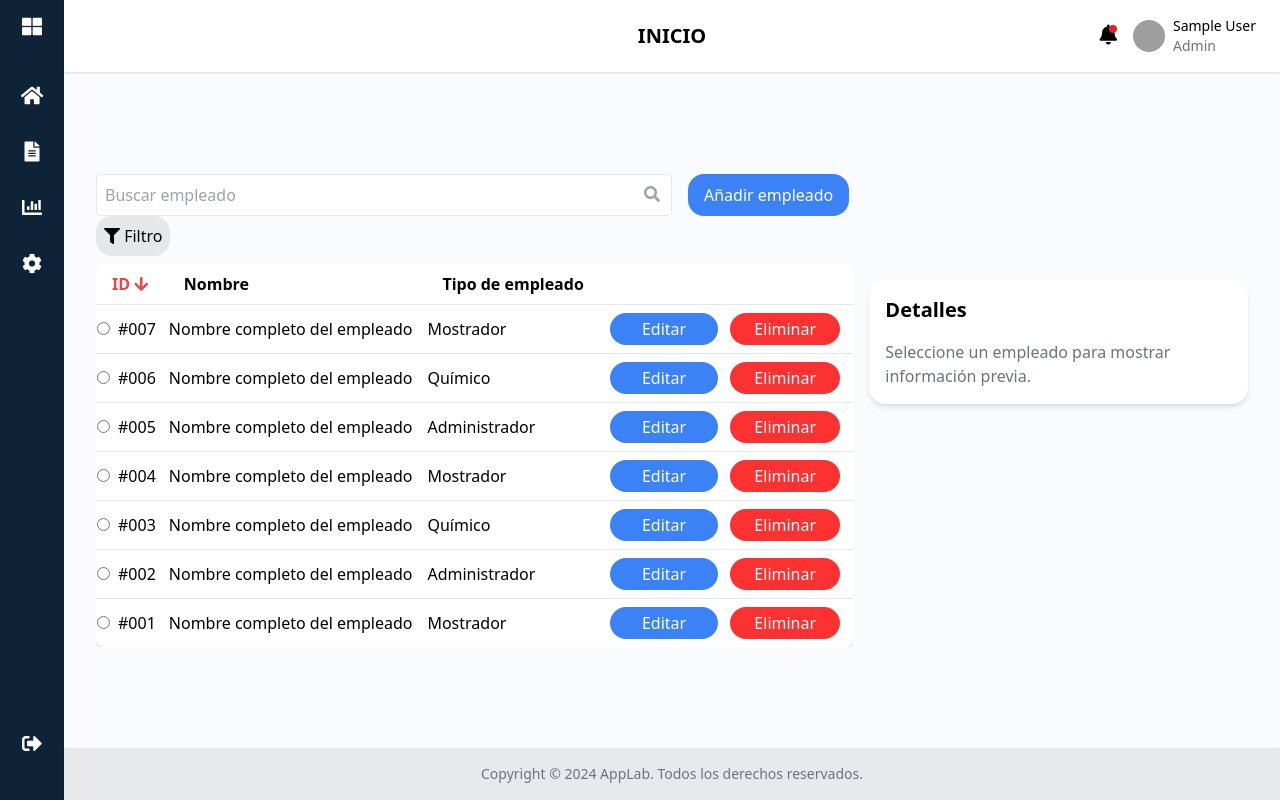
After one commit to angel-pilo/applab, a Flask app: page /admin/employees in a window 1280 px wide. The commit adds this page. Run offline with Flask 3, Linux system fonts and the light colour scheme; the visitor is signed in with stand-in values (Sample User, id 1); parts of the project's set-up code (start-up, migrations or seed data) failed here and were passed over; some libraries are stand-ins or nearby versions; grey boxes are pictures that could not be loaded.

Commit message:
feat: se agrego employees, aun falta consultar la lista con la base de datos

```diff
--- a/routes.py
+++ b/routes.py
@@ -3,7 +3,6 @@ from services import verificar_usuario
 
 app_routes = Blueprint('app_routes', __name__)
 
-# Mapeo de role_id a nombres de roles
 role_map = {
     1: "Admin",
     2: "Mostrador",
@@ -14,39 +13,74 @@ role_map = {
 @app_routes.route("/")
 def home():
     if "usuario" in session:
-        rol = session["rol"]
-        return redirect(url_for(f"{rol.lower()}_dashboard"))  # Redirigir según el rol del usuario en minúsculas
-    return redirect(url_for("app_routes.login"))  # Redirigir al login si no hay sesión
+        rol = session.get("rol", "").lower()
+        if rol in ["admin", "mostrador", "enfermero", "quimico"]:
+            return redirect(url_for(f"app_routes.{rol}_dashboard"))
+    return redirect(url_for("app_routes.login"))
 
 @app_routes.route('/login', methods=['GET', 'POST'])
 def login():
     if request.method == 'POST':
-        usuario = request.form['username']
-        password = request.form['password']
+        usuario = request.form.get('username')
+        password = request.form.get('password')
         user = verificar_usuario(usuario, password)
+
         if user:
             session["usuario"] = usuario
-            session["rol"] = role_map.get(user['rol_id'], "default")  # Mapeo de rol_id a nombre de rol con mayúscula
-            session["nombres"] = user['nombres']  # Agregar nombre del empleado
-            session["foto_perfil"] = user['foto_perfil']  # Agregar foto del empleado
-            return redirect(url_for('app_routes.' + f"{session['rol'].lower()}_dashboard"))
-        else:
-            flash('Usuario o contraseña incorrectos.', 'error')
-            return redirect(url_for('app_routes.login'))
+            session["rol"] = role_map.get(user.get('rol_id'), None)
+            session["nombres"] = user.get('nombres')
+            session["foto_perfil"] = user.get('foto_perfil')
+
+            if session["rol"]:
+                return redirect(url_for(f"app_routes.{session['rol'].lower()}_dashboard"))
+            else:
+                flash('Error: Usuario sin rol asignado.', 'error')
+                return redirect(url_for('app_routes.login'))
+
+        flash('Usuario o contraseña incorrectos.', 'error')
+        return redirect(url_for('app_routes.login'))
+
     return render_template('auth/login.html')
 
 @app_routes.route("/logout")
 def logout():
-    # Lógica para cerrar sesión, como limpiar la sesión del usuario
     session.clear()
     flash("Sesión cerrada correctamente.", "success")
     return redirect(url_for('app_routes.home'))
 
+# Rutas para cada rol
 @app_routes.route("/admin")
 def admin_dashboard():
     if session.get("rol") == "Admin":
         return render_template("admin/admin.html")
     return redirect(url_for("app_routes.login"))
+
+@app_routes.route("/admin/employees", methods=["GET", "POST"])
+def manage_employees():
+    if session.get("rol") != "Admin":
+        return redirect(url_for("app_routes.login"))
+    if request.method == "POST":
+        flash("Empleado añadido correctamente", "success")
+        return redirect(url_for("app_routes.manage_employees"))
+
+    return render_template("admin/employees.html")
+
+@app_routes.route("/admin/add_employee", methods=["GET", "POST"])
+def add_employee():
+    if session.get("rol") == "Admin":
+        if request.method == "POST":
+            # Lógica para guardar el nuevo empleado en la base de datos
+            flash("Empleado añadido correctamente", "success")
+            return redirect(url_for("app_routes.manage_employees"))
+
+        return render_template("admin/add_employee.html")
+
+    return redirect(url_for("app_routes.login"))
+
+@app_routes.route('/admin/delete_employee/<int:id>', methods=['POST', 'GET'])
+def delete_employee(id):
+    print(f"Empleado con ID {id} eliminado")  # Solo para pruebas
+    return redirect(url_for('app_routes.manage_employees'))  # Redirige de vuelta a la lista de empleados
 
 @app_routes.route("/mostrador")
 def mostrador_dashboard():
@@ -65,10 +99,3 @@ def quimico_dashboard():
     if session.get("rol") == "Quimico":
         return render_template("quimico/quimico.html")
     return redirect(url_for("app_routes.login"))
-
-@app_routes.route("/admin/add_employee")
-def add_employee():
-    # Lógica para mostrar el formulario de agregar empleado
-    if session.get("rol") == "Admin":
-        return render_template("admin/add_employee.html")
-    return redirect(url_for("app_routes.login"))
--- /dev/null
+++ b/static/css/admin.css
@@ -0,0 +1,17 @@
+/* admin.css */
+
+.container {
+    max-width: 1200px;
+    margin: 0 auto;
+}
+
+.card {
+    background-color: #fff;
+    border-radius: 8px;
+    box-shadow: 0 2px 4px rgba(0, 0, 0, 0.1);
+    transition: transform 0.2s;
+}
+
+.card:hover {
+    transform: translateY(-4px);
+}
--- a/templates/admin/add_employee.html
+++ b/templates/admin/add_employee.html
@@ -1,6 +1,6 @@
 {% extends "base.html" %}
 
-{% block title %}Dashboard Admin{% endblock %}
+{% block title %}Añadir empleado{% endblock %}
 
 {% block content %}
 <div id="main-content" class="flex-1 p-8 transition-all duration-300">
--- a/templates/admin/admin.html
+++ b/templates/admin/admin.html
@@ -28,7 +28,7 @@
         <h2>HOSPITALES</h2>
         <img src="{{ url_for('static', filename='icons/hospitales.svg') }}" alt="Icono hospitales" class="icon">
     </button>
-    <button class="card" onclick="window.location.href='{{ url_for('app_routes.add_employee') }}'">
+    <button class="card" onclick="window.location.href='{{ url_for('app_routes.manage_employees') }}'">
         <h2>EMPLEADOS</h2>
         <img src="{{ url_for('static', filename='icons/empleados.svg') }}" alt="Icono empleados" class="icon">
     </button>
--- /dev/null
+++ b/templates/admin/employees.html
@@ -0,0 +1,171 @@
+{% extends "base.html" %}
+
+{% block title %}Empleados{% endblock %}
+
+{% block content %}
+
+<head>
+    <link rel="stylesheet" href="{{ url_for('static', filename='css/admin.css') }}">
+    <script src="{{ url_for('static', filename='js/admin.js') }}"></script>
+    <script src="https://kit.fontawesome.com/a076d05399.js"></script>
+</head>
+
+<!--<div class="container mx-auto p-4">
+    <div class="flex flex-row items-center mb-4">
+        <button class="text-2xl"><i class="fas fa-arrow-left"></i></button>
+        <h1 class="text-4xl font-bold ml-4">EMPLEADOS</h1>
+    </div>
+</div>-->
+<div class="container mx-auto p-4 mt-8">
+    <div class="flex flex-row">
+        <div class="relative w-1/2">
+            <input type="text" id="search-input" placeholder="Buscar empleado" class="w-full p-2 border rounded" oninput="searchEmployee()">
+            <i class="fas fa-search absolute right-3 top-3 text-gray-400"></i>
+        </div>
+        <button class="bg-blue-500 text-white px-4 py-2 hover:bg-blue-600 transition duration-300 ml-4" style="border-radius: 1rem;" onclick="window.location.href='{{ url_for('app_routes.add_employee') }}'">
+            Añadir empleado
+        </button>
+    </div>
+    <div id="not-found-message" class="hidden text-red-500 mb-4">
+        El empleado no está registrado. <a href="#" class="text-blue-500 underline">Registrar empleado</a>
+    </div>
+    <div class="flex">
+        <div class="w-2/3">
+            <div class="flex items-center mb-2 relative">
+                <button class="bg-gray-200 p-2" style="border-radius: 1rem;" onclick="toggleFilterMenu()"><i class="fas fa-filter"></i> Filtro</button>
+                <div id="filter-menu" class="absolute top-10 left-0 bg-white border rounded shadow-lg p-4 hidden" style="border-radius: 1rem;">
+                    <div class="mb-2">
+                        <input type="radio" name="filter-role" value="mostrador" class="mr-2">
+                        <label for="filter-role">Mostrador</label>
+                    </div>
+                    <div class="mb-2">
+                        <input type="radio" name="filter-role" value="quimico" class="mr-2">
+                        <label for="filter-role">Químico</label>
+                    </div>
+                    <div class="mb-2">
+                        <input type="radio" name="filter-role" value="administrador" class="mr-2">
+                        <label for="filter-role">Administrador</label>
+                    </div>
+                    <div class="mb-2">
+                        <input type="checkbox" id="filter-emergency-contact" class="mr-2">
+                        <label for="filter-emergency-contact">Contacto de emergencia</label>
+                    </div>
+                    <div class="mb-2">
+                        <input type="checkbox" id="filter-allergies" class="mr-2">
+                        <label for="filter-allergies">Alergias</label>
+                    </div>
+                    <button class="bg-blue-500 text-white px-4 py-2 rounded hover:bg-blue-600 transition duration-300" style="border-radius: 1rem;" onclick="applyFilters()">Aplicar filtros</button>
+                </div>
+            </div>
+            <div class="overflow-y-auto max-h-96">
+                <table class="min-w-full bg-white rounded-lg shadow-md">
+                    <thead>
+                        <tr class="border-b">
+                            <th class="py-2 px-4 text-left text-red-500">ID <i class="fas fa-arrow-down"></i></th>
+                            <th class="py-2 px-4 text-left">Nombre</th>
+                            <th class="py-2 px-4 text-left">Tipo de empleado</th>
+                            <th class="py-2 px-4 text-left"></th>
+                        </tr>
+                    </thead>
+                    <tbody>
+                        <tr class="border-b cursor-pointer" onclick="document.querySelector('input[value=\'#007\']').checked = true; showDetails({name: 'Nombre completo del empleado', lastname: 'Apellido', role: 'mostrador', emergencyContact: 'Contacto de emergencia', allergies: 'Alergias', joiningDate: '01/01/2020'})">
+                            <td class="py-2 px-15"><input type="radio" name="employee" value="#007" class="mr-2">#007</td>
+                            <td class="py-2 px-15">Nombre completo del empleado</td>
+                            <td class="py-2 px-15">Mostrador</td>
+                            <td class="py-2 px-15">
+                                <button class="bg-blue-500 text-white px-8 py-1 hover:bg-blue-600 transition duration-300" style="border-radius: 1rem;">Editar</button>
+                                <button class="bg-[#FC3131] text-white px-6 py-1 hover:bg-red-600 transition duration-300 ml-2" onclick="confirmDelete('#007')" style="border-radius: 1rem;">Eliminar</button>
+                            </td>
+                        </tr>
+                        <tr class="border-b cursor-pointer" onclick="document.querySelector('input[value=\'#006\']').checked = true; showDetails({name: 'Nombre completo del empleado', lastname: 'Apellido', role: 'quimico', emergencyContact: 'Contacto de emergencia', allergies: 'Alergias', joiningDate: '01/01/2020'})">
+                            <td class="py-2 px-15"><input type="radio" name="employee" value="#006" class="mr-2">#006</td>
+                            <td class="py-2 px-15">Nombre completo del empleado</td>
+                            <td class="py-2 px-15">Químico</td>
+                            <td class="py-2 px-15">
+                                <button class="bg-blue-500 text-white px-8 py-1 hover:bg-blue-600 transition duration-300" style="border-radius: 1rem;">Editar</button>
+                                <button class="bg-[#FC3131] text-white px-6 py-1 hover:bg-red-600 transition duration-300 ml-2" onclick="confirmDelete('#006')" style="border-radius: 1rem;">Eliminar</button>
+                            </td>
+                        </tr>
+                        <tr class="border-b cursor-pointer" onclick="document.querySelector('input[value=\'#005\']').checked = true; showDetails({name: 'Nombre completo del empleado', lastname: 'Apellido', role: 'administrador', emergencyContact: 'Contacto de emergencia', allergies: 'Alergias', joiningDate: '01/01/2020'})">
+                            <td class="py-2 px-15"><input type="radio" name="employee" value="#005" class="mr-2">#005</td>
+                            <td class="py-2 px-15">Nombre completo del empleado</td>
+                            <td class="py-2 px-15">Administrador</td>
+                            <td class="py-2 px-15">
+                                <button class="bg-blue-500 text-white px-8 py-1 hover:bg-blue-600 transition duration-300" style="border-radius: 1rem;">Editar</button>
+                                <button class="bg-[#FC3131] text-white px-6 py-1 hover:bg-red-600 transition duration-300 ml-2" onclick="confirmDelete('#005')" style="border-radius: 1rem;">Eliminar</button>
+                            </td>
+                        </tr>
+                        <tr class="border-b cursor-pointer" onclick="document.querySelector('input[value=\'#004\']').checked = true; showDetails({name: 'Nombre completo del empleado', lastname: 'Apellido', role: 'mostrador', emergencyContact: 'Contacto de emergencia', allergies: 'Alergias', joiningDate: '01/01/2020'})">
+                            <td class="py-2 px-15"><input type="radio" name="employee" value="#004" class="mr-2">#004</td>
+                            <td class="py-2 px-15">Nombre completo del empleado</td>
+                            <td class="py-2 px-15">Mostrador</td>
+                            <td class="py-2 px-15">
+                                <button class="bg-blue-500 text-white px-8 py-1 hover:bg-blue-600 transition duration-300" style="border-radius: 1rem;">Editar</button>
+                                <button class="bg-[#FC3131] text-white px-6 py-1 hover:bg-red-600 transition duration-300 ml-2" onclick="confirmDelete('#004')" style="border-radius: 1rem;">Eliminar</button>
+                            </td>
+                        </tr>
+                        <tr class="border-b cursor-pointer" onclick="document.querySelector('input[value=\'#003\']').checked = true; showDetails({name: 'Nombre completo del empleado', lastname: 'Apellido', role: 'quimico', emergencyContact: 'Contacto de emergencia', allergies: 'Alergias', joiningDate: '01/01/2020'})">
+                            <td class="py-2 px-15"><input type="radio" name="employee" value="#003" class="mr-2">#003</td>
+                            <td class="py-2 px-15">Nombre completo del empleado</td>
+                            <td class="py-2 px-15">Químico</td>
+                            <td class="py-2 px-15">
+                                <button class="bg-blue-500 text-white px-8 py-1 hover:bg-blue-600 transition duration-300" style="border-radius: 1rem;">Editar</button>
+                                <button class="bg-[#FC3131] text-white px-6 py-1 hover:bg-red-600 transition duration-300 ml-2" onclick="confirmDelete('#003')" style="border-radius: 1rem;">Eliminar</button>
+                            </td>
+                        </tr>
+                        <tr class="border-b cursor-pointer" onclick="document.querySelector('input[value=\'#002\']').checked = true; showDetails({name: 'Nombre completo del empleado', lastname: 'Apellido', role: 'administrador', emergencyContact: 'Contacto de emergencia', allergies: 'Alergias', joiningDate: '01/01/2020'})">
+                            <td class="py-2 px-15"><input type="radio" name="employee" value="#002" class="mr-2">#002</td>
+                            <td class="py-2 px-15">Nombre completo del empleado</td>
+                            <td class="py-2 px-15">Administrador</td>
+                            <td class="py-2 px-15">
+                                <button class="bg-blue-500 text-white px-8 py-1 hover:bg-blue-600 transition duration-300" style="border-radius: 1rem;">Editar</button>
+                                <button class="bg-[#FC3131] text-white px-6 py-1 hover:bg-red-600 transition duration-300 ml-2" onclick="confirmDelete('#002')" style="border-radius: 1rem;">Eliminar</button>
+                            </td>
+                        </tr>
+                        <tr class="cursor-pointer" onclick="document.querySelector('input[value=\'#001\']').checked = true; showDetails({name: 'Nombre completo del empleado', lastname: 'Apellido', role: 'mostrador', emergencyContact: 'Contacto de emergencia', allergies: 'Alergias', joiningDate: '01/01/2020'})">
+                            <td class="py-2 px-15"><input type="radio" name="employee" value="#001" class="mr-2">#001</td>
+                            <td class="py-2 px-15">Nombre completo del empleado</td>
+                            <td class="py-2 px-15">Mostrador</td>
+                            <td class="py-2 px-15">
+                                <button class="bg-blue-500 text-white px-8 py-1 hover:bg-blue-600 transition duration-300" style="border-radius: 1rem;">Editar</button>
+                                <button class="bg-[#FC3131] text-white px-6 py-1 hover:bg-red-600 transition duration-300 ml-2" onclick="confirmDelete('#001')" style="border-radius: 1rem;">Eliminar</button>
+                            </td>
+                        </tr>
+                    </tbody>
+                </table>
+            </div>
+        </div>
+        <div class="w-1/3 ml-4 mt-16">
+            <div class="bg-white p-4 rounded-lg shadow-md" style="border-radius: 1rem;">
+                <h2 class="text-xl font-bold mb-4">Detalles</h2>
+                <div id="no-selection-message" class="text-gray-500">Seleccione un empleado para mostrar información previa.</div>
+                <div id="employee-details" class="hidden">
+                    <p><strong>Nombre del empleado:</strong> <span id="employee-name">Nombre</span></p>
+                    <p><strong>Apellido:</strong> <span id="employee-lastname">Apellidos</span></p>
+                    <p><strong>Tipo de empleado:</strong> <span id="employee-role">Rol del empleado</span></p>
+                    <p><strong>Contacto de emergencia:</strong> <span id="employee-emergency-contact">Contacto de emergencia</span></p>
+                    <p><strong>Alergias:</strong> <span id="employee-allergies">Alergias</span></p>
+                    <p><strong>Fecha de ingreso:</strong> <span id="employee-joining-date">dd/mm/aaaa</span></p>
+                </div>
+            </div>
+        </div>
+    </div>
+</div>
+
+<!-- Delete Confirmation Modal -->
+<div id="delete-modal" class="fixed inset-0 bg-gray-600 bg-opacity-50 flex items-center justify-center hidden">
+    <div class="bg-white p-6 rounded-lg shadow-lg" style="border-radius: 1rem;">
+        <h2 class="text-xl font-bold mb-4">Confirmar Eliminación</h2>
+        <p>¿Estás seguro de que deseas eliminar este empleado?</p>
+        <input type="hidden" id="delete-employee-id">
+        <div class="mt-4">
+            <label for="password" class="block text-sm font-medium text-gray-700">Contraseña:</label>
+            <input type="password" id="password" class="mt-1 p-2 border rounded w-full" style="border-radius: 1rem;">
+        </div>
+        <div class="mt-4 flex justify-end">
+            <button class="bg-gray-200 text-gray-700 px-4 py-2 mr-2" style="border-radius: 1rem;" onclick="closeModal()">Cancelar</button>
+            <button class="bg-red-500 text-white px-4 py-2" style="border-radius: 1rem;">Continuar</button>
+        </div>
+    </div>
+</div>
+{% endblock %}
--- a/templates/partials/footer.html
+++ b/templates/partials/footer.html
@@ -1,5 +1,3 @@
 <div class="py-4 text-center text-gray-500 text-sm shadow" style="background-color: #e8e9ed">
     Copyright © 2024 AppLab. Todos los derechos reservados.
 </div>
-<script src="{{ url_for('static', filename='js/layout.js') }}"></script>
-<link rel="stylesheet" href="{{ url_for('static', filename='css/layout.css') }}">
```
Also changed, not shown: services.py (+14 -12 lines), static/js/admin.js (+94 -0 lines), templates/admin/admin copy.html (deleted, +0 -15 lines), templates/admin/edit_employee.html (added, +251 -0 lines).
